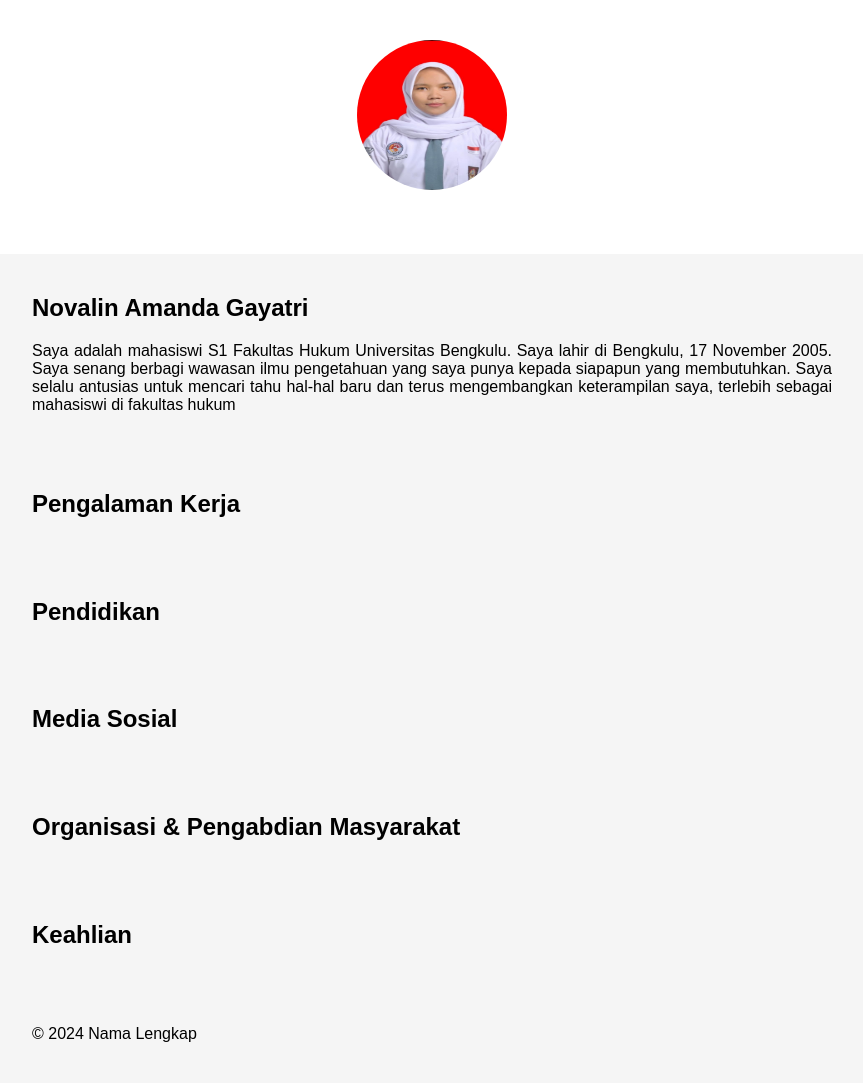
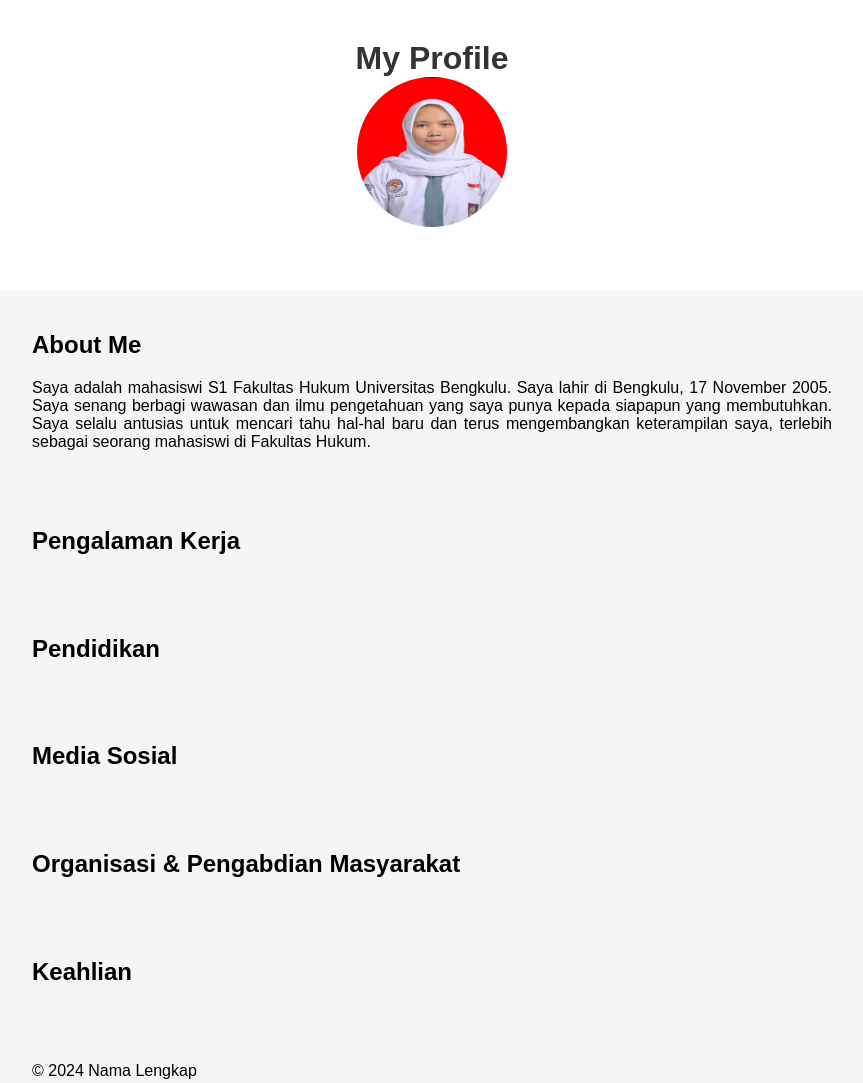
Before and after one commit to novalinamanda/Novalin-Amanda-Gayatri, a plain HTML site: page index.html in a window 1280 px wide. Shown: the whole page, without its empty margins (208-1071 px from the left). Drawn offline with Linux system fonts and the light colour scheme.

Commit message:
Add files via upload

```diff
--- a/index.html
+++ b/index.html
@@ -9,6 +9,7 @@
 <body>
     <header>
         <div class="container">
+            <h1>My Profile</h1>
             <img src="IMG_6622.JPG" alt="Foto Profil">
         </div>
     </header>
@@ -16,8 +17,8 @@
     <main>
         <section class="about-me">
             <div class="container">
-                <h2>Novalin Amanda Gayatri</h2>
-                <p class="description">Saya adalah mahasiswi S1 Fakultas Hukum Universitas Bengkulu. Saya lahir di Bengkulu, 17 November 2005. Saya senang berbagi wawasan ilmu pengetahuan yang saya punya kepada siapapun yang membutuhkan. Saya selalu antusias untuk mencari tahu hal-hal baru dan terus mengembangkan keterampilan saya, terlebih sebagai mahasiswi di fakultas hukum</p>
+                <h2>About Me</h2>
+                <p class="description">Saya adalah mahasiswi S1 Fakultas Hukum Universitas Bengkulu. Saya lahir di Bengkulu, 17 November 2005. Saya senang berbagi wawasan dan ilmu pengetahuan yang saya punya kepada siapapun yang membutuhkan. Saya selalu antusias untuk mencari tahu hal-hal baru dan terus mengembangkan keterampilan saya, terlebih sebagai seorang mahasiswi di Fakultas Hukum.</p>
             </div>
         </section>
 
```
